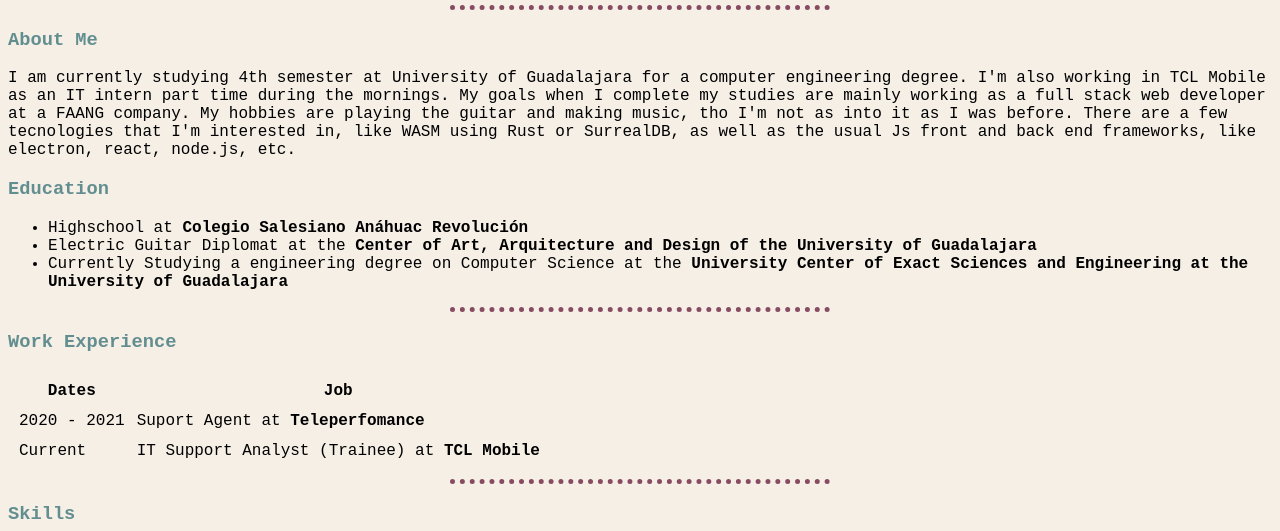
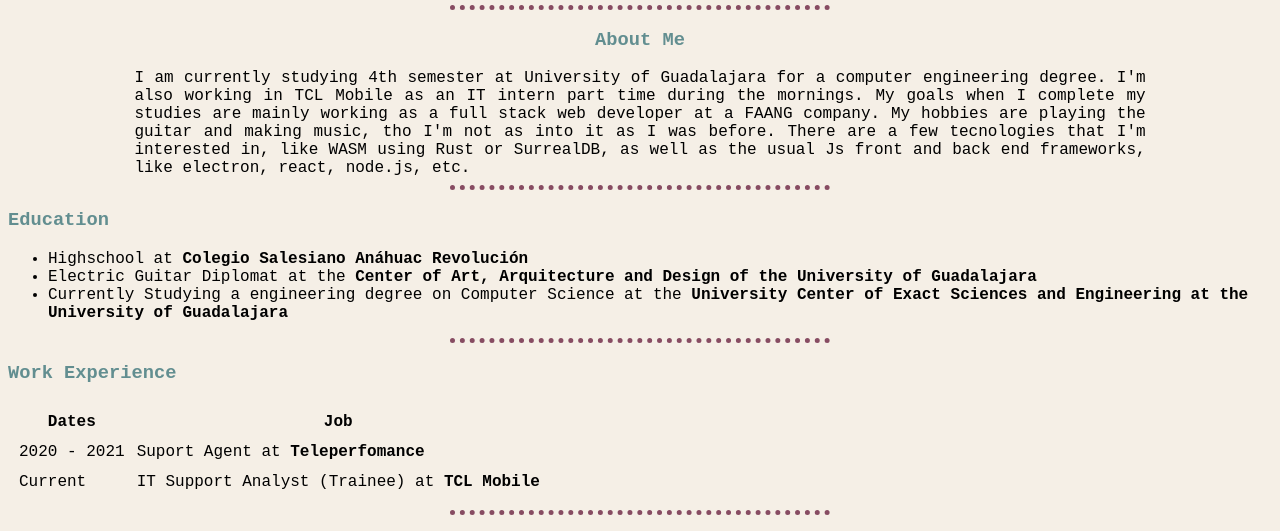
Before and after one commit to G4GA/CV, a plain HTML site: page index.html in a window 1280 px wide. Shown: the part 218-749 px from the top of the page. Drawn offline with Linux system fonts and the light colour scheme.

Commit message:
class selector

```diff
--- a/css/styles.css
+++ b/css/styles.css
@@ -28,3 +28,14 @@ h3 {
 h1 {
     color: #628E90;
 }
+
+.notInTable {
+    margin: auto;
+    text-align: justify;
+    text-justify: auto;
+    width: 80%;
+}
+
+.CenterH3 {
+    text-align: center;
+}
--- a/index.html
+++ b/index.html
@@ -21,13 +21,14 @@
       </body>
     </table>
     <hr>
-    <h3>About Me</h3>
-    <p>I am currently studying 4th semester at University of Guadalajara for a computer engineering degree.
+    <h3 class="CenterH3">About Me</h3>
+    <p class="notInTable">I am currently studying 4th semester at University of Guadalajara for a computer engineering degree.
         I'm also working in TCL Mobile as an IT intern part time during the mornings. My goals when I complete my studies are mainly
         working as a full stack web developer at a FAANG company. My hobbies are playing the guitar and making music, tho I'm not as into
         it as I was before. There are a few tecnologies that I'm interested in, like WASM using Rust or SurrealDB, as well as the usual Js
         front and back end frameworks, like electron, react, node.js, etc.
     </p>
+    <hr>
     <h3>Education</h3>
     <p>
       <ul>
```
